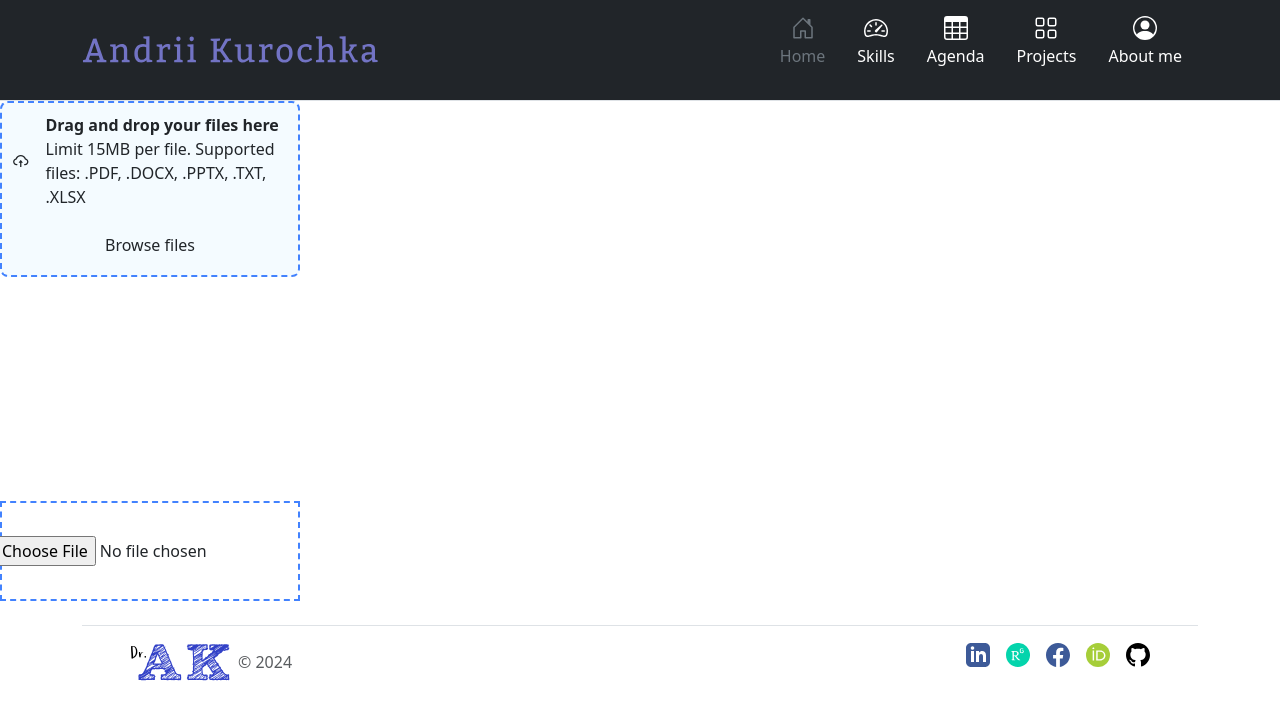
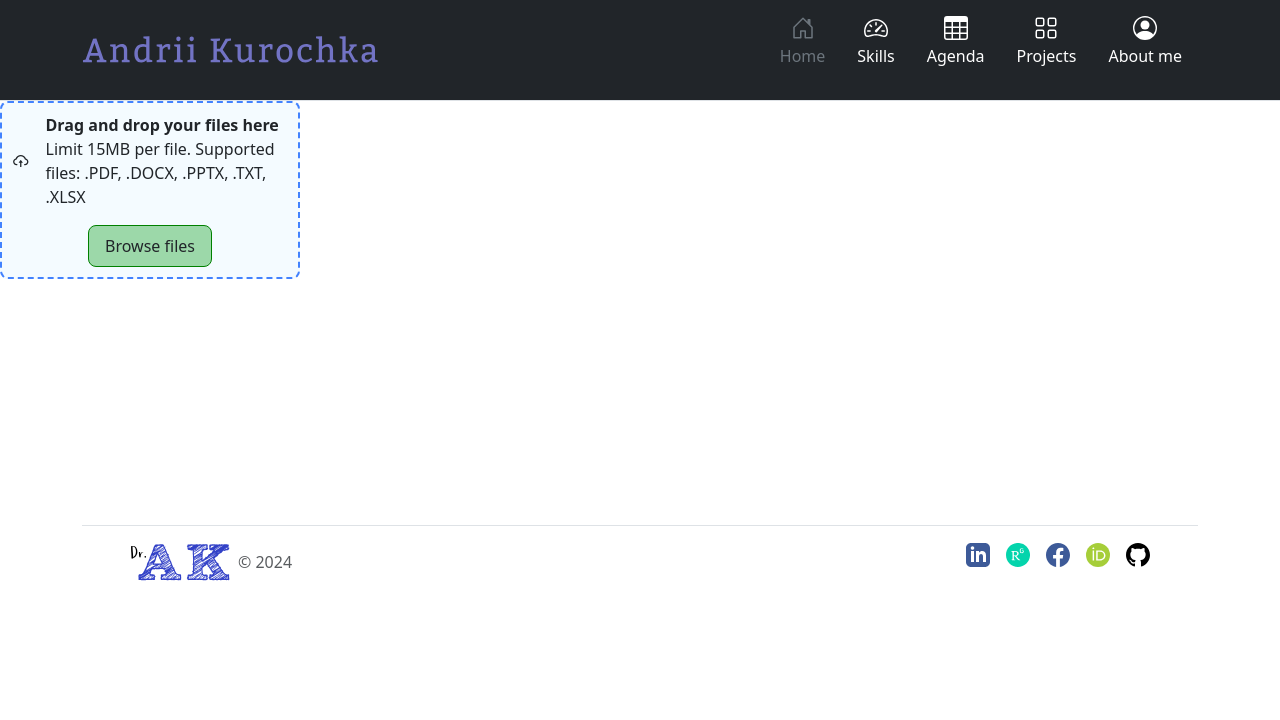
Before and after one commit to kurochkaand/portfolio-vite-react-ts, a React (Vite) app: page / in a window 1280 px wide. Shown: the top 720 px of the page. Built offline with nearby package versions, Linux system fonts and the light colour scheme.

Commit message:
created hook for opening files in DragNDrop component, Fixed some styles, deleted example of file opening component

```diff
--- a/src/App.tsx
+++ /dev/null
@@ -1,46 +0,0 @@
-import React, { Component, ChangeEvent } from "react";
-
-interface AppProps {}
-
-interface AppState {}
-
-class App extends Component<AppProps, AppState> {
-  constructor(props: AppProps) {
-    super(props);
-  }
-
-  showFile = async (e: ChangeEvent<HTMLInputElement>) => {
-    e.preventDefault();
-    if (e.target.files && e.target.files.length > 0) {
-      const reader = new FileReader();
-      reader.onload = async (e: ProgressEvent<FileReader>) => {
-        if (e.target && typeof e.target.result === "string") {
-          const text = e.target.result;
-          console.log(text);
-          alert(text);
-        }
-      };
-      reader.readAsText(e.target.files[0]);
-    }
-  };
-
-  render() {
-    const containerStyle: React.CSSProperties = {
-      display: "flex",
-      justifyContent: "center",
-      alignItems: "center",
-      height: 100,
-      width: 300,
-      textAlign: "center",
-      border: "2px dashed #4282fe",
-    };
-
-    return (
-      <div style={containerStyle}>
-        <input type="file" onChange={(e) => this.showFile(e)} />
-      </div>
-    );
-  }
-}
-
-export default App;
--- a/src/DragNdrop.css
+++ b/src/DragNdrop.css
@@ -1,6 +1,5 @@
 .drag-drop {
   background: #fff;
-  border: 1px solid var(--border-color);
   border-radius: 8px;
 }
 .document-uploader {
@@ -59,7 +58,7 @@
     justify-content: space-between;
     align-items: center;
     padding: 0.5rem;
-    border: 1px solid var(--border-color);
+    border: 1px solid #888;
     border-radius: 8px;
 
     .file-info {
@@ -96,10 +95,10 @@
     align-items: center;
     justify-content: center;
     padding: 0.5rem 1rem;
-    border: 1px solid var(--border-color);
+    border: 1px solid green;
     border-radius: 8px;
     cursor: pointer;
-    background-color: var(--primary-color);
+    background-color: rgb(156, 216, 169);
     &:hover {
       background-color: transparent;
     }
--- a/src/DragNdrop.tsx
+++ b/src/DragNdrop.tsx
@@ -36,6 +36,20 @@ const DragNdrop: FC<DragNdropProps> = ({ onFilesSelected, width, height }) => {
   useEffect(() => {
     onFilesSelected(files);
   }, [files, onFilesSelected]);
+
+  useEffect(() => {
+    if (files.length > 0) {
+      files.forEach((file) => {
+        const reader = new FileReader();
+        reader.onload = (event: ProgressEvent<FileReader>) => {
+          if (event.target && typeof event.target.result === "string") {
+            console.log(event.target.result);
+          }
+        };
+        reader.readAsText(file);
+      });
+    }
+  }, [files]);
 
   return (
     <section className="drag-drop" style={{ width, height }}>
--- a/src/main.tsx
+++ b/src/main.tsx
@@ -4,13 +4,11 @@ import HeaderComponent from "./HeaderComponent";
 import FooterComponent from "./FooterComponent";
 import "./main.css";
 import TestComponent from "./TestComponent";
-import App from "./App";
 
 ReactDOM.createRoot(document.getElementById("root")!).render(
   <React.StrictMode>
     <HeaderComponent />
     <TestComponent />
-    <App />
     <FooterComponent />
   </React.StrictMode>
 );
```
